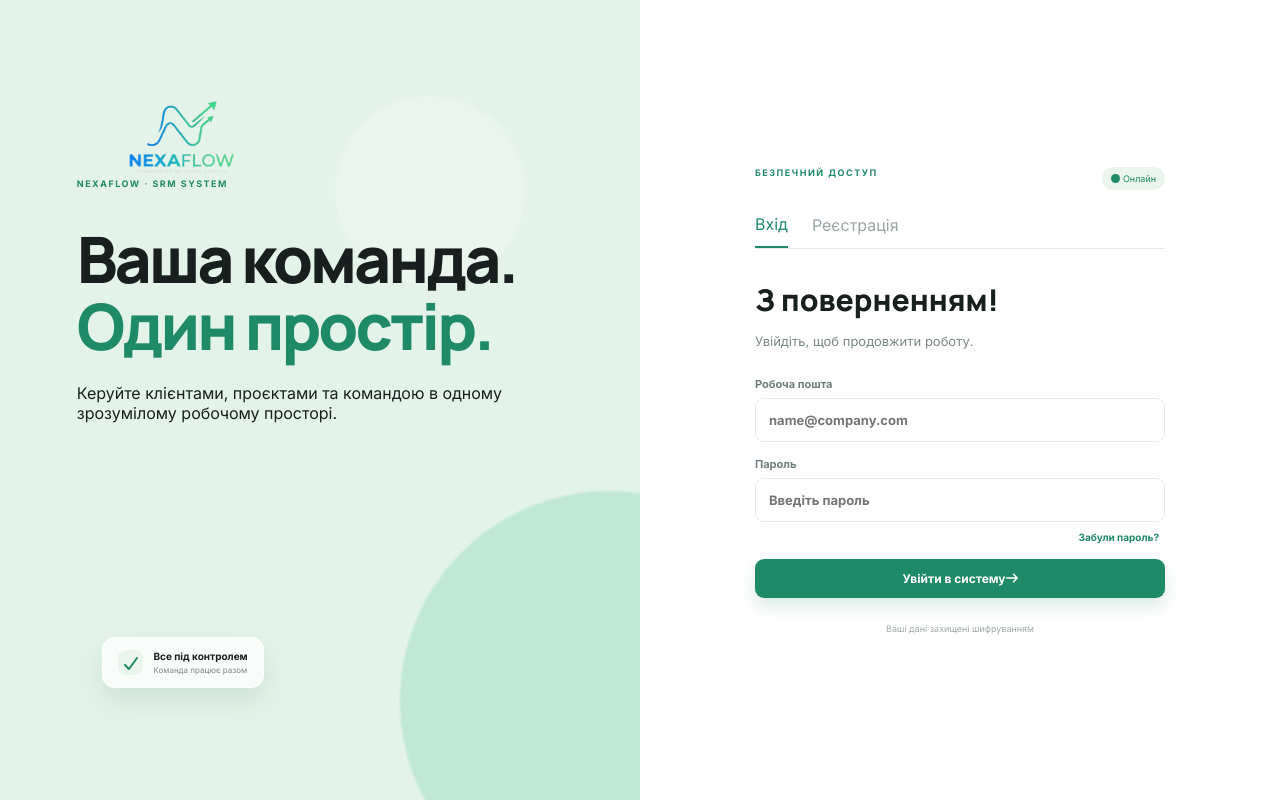
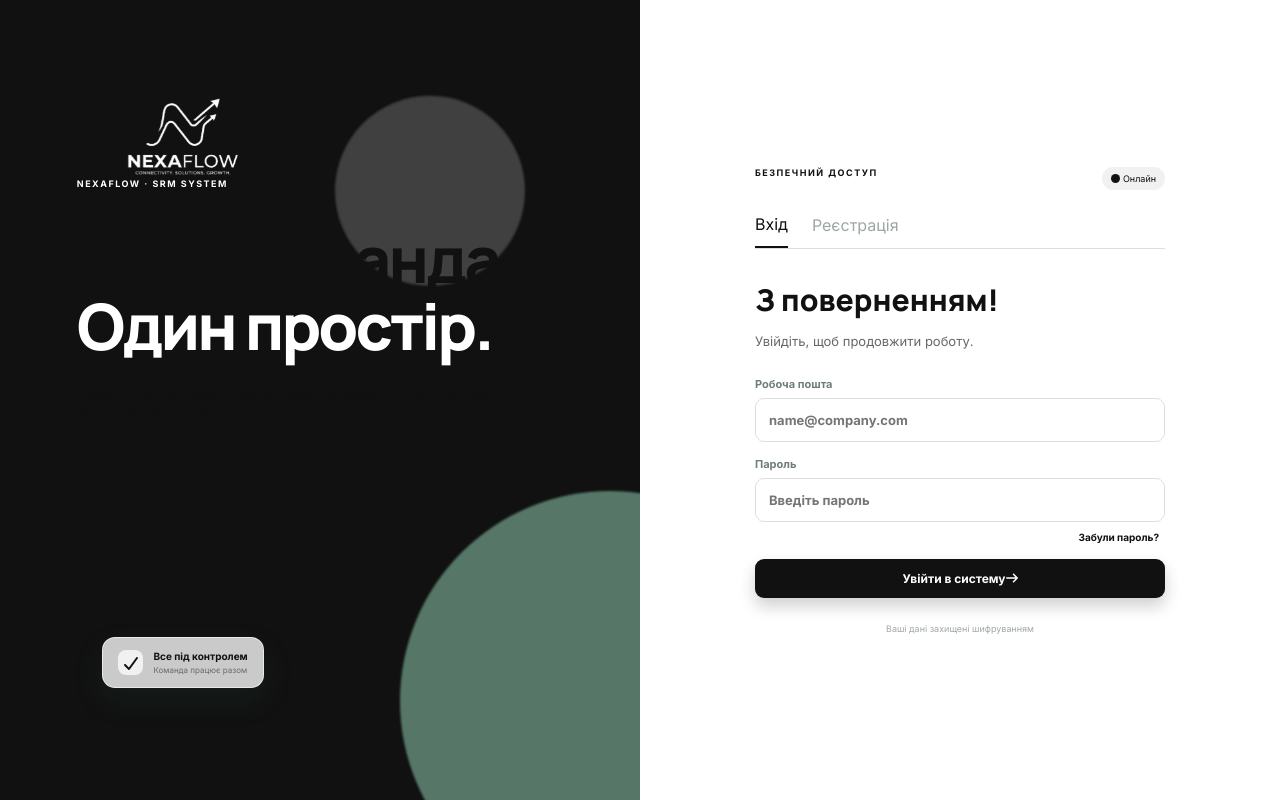
Before and after one commit to qunzorez/nexaflow, a React (Vite) app: page / in a window 1280 px wide. Built offline with nearby package versions, Linux system fonts and the light colour scheme.

Commit message:
Apply monochrome NexaFlow brand theme

```diff
--- a/index.html
+++ b/index.html
@@ -3,7 +3,7 @@
   <head>
     <meta charset="UTF-8" />
     <meta name="viewport" content="width=device-width, initial-scale=1.0" />
-    <meta name="theme-color" content="#1f8a68" />
+    <meta name="theme-color" content="#111111" />
     <link rel="icon" type="image/png" href="/favicon-96x96.png" sizes="96x96" />
     <link rel="icon" type="image/svg+xml" href="/favicon.svg" />
     <link rel="shortcut icon" href="/favicon.ico" />
--- /dev/null
+++ b/src/brand-theme.css
@@ -0,0 +1,41 @@
+:root {
+  --ink: #111111;
+  --muted: #686868;
+  --line: #dedede;
+  --green: #111111;
+  --mint: #f1f1f1;
+  --bg: #f7f7f7;
+  --white: #ffffff;
+}
+
+body { background: var(--bg); color: var(--ink); }
+.sidebar, .topbar, .panel, .stat-card, .notifications-panel, .project-modal,
+.task-modal, .invite-card, .auth-card, .date-time-popover { background: #fff; }
+.sidebar, .topbar { border-color: var(--line); }
+.side-brand { background-image: url('/assets/logo-color-text.png'); }
+.auth-brand { background: #111; }
+.auth-brand .brand-mark,
+.auth-result-card .brand-mark { background-image: url('/assets/logo-white.png'); }
+.auth-brand em, .auth-brand .eyebrow { color: #fff; }
+.auth-brand > p:last-child { color: #bdbdbd; }
+.primary-action, .header-create-task { background: #111; box-shadow: 0 8px 16px #1113; }
+.outline-btn, .header-create-project { border-color: #bdbdbd; color: #111; }
+.outline-btn:hover, .header-create-project:hover { border-color: #111; background: #f1f1f1; color: #111; }
+.nav-item:hover, .nav-item.active { color: #111; background: #f1f1f1; }
+.nav-item span, .eyebrow, .welcome-row h1 span, .panel-link,
+.project-status, .role-badge, .team-notice, .notification-status { color: #111; }
+.workspace-dot, .user-avatar, .stat-icon, .empty-illustration,
+.notification-icon { background: #f1f1f1; color: #111; }
+.workspace-dot:after { background: #111; }
+.auth-simple-page { background: #f4f4f4; }
+.review-notification-panel { border-left-color: #111; background: linear-gradient(110deg, #fafafa, #fff); }
+.review-notification-count { background: #f1f1f1; color: #111; border-color: #d5d5d5; }
+.review-notification-heading-actions > .nf-icon { color: #111; }
+.review-notification-action { border-color: #111; background: #111; color: #fff; }
+.review-notification-action:hover { border-color: #333; background: #333; color: #fff; }
+.review-notification-row { border-color: #e5e5e5; }
+
+@media (prefers-color-scheme: dark) {
+  /* Keep the product intentionally light; the brand palette is white and graphite. */
+  body { color-scheme: light; }
+}
--- a/src/main.jsx
+++ b/src/main.jsx
@@ -8,5 +8,6 @@ import './dashboard-tasks.css';
 import './header-create.css';
 import './dashboard-time.css';
 import './toasts.css';
+import './brand-theme.css';
 
 createRoot(document.getElementById('root')).render(<BrowserRouter><App /></BrowserRouter>);
```
Also changed, not shown: 4 other files (tests, documents, lock files or other folders).
